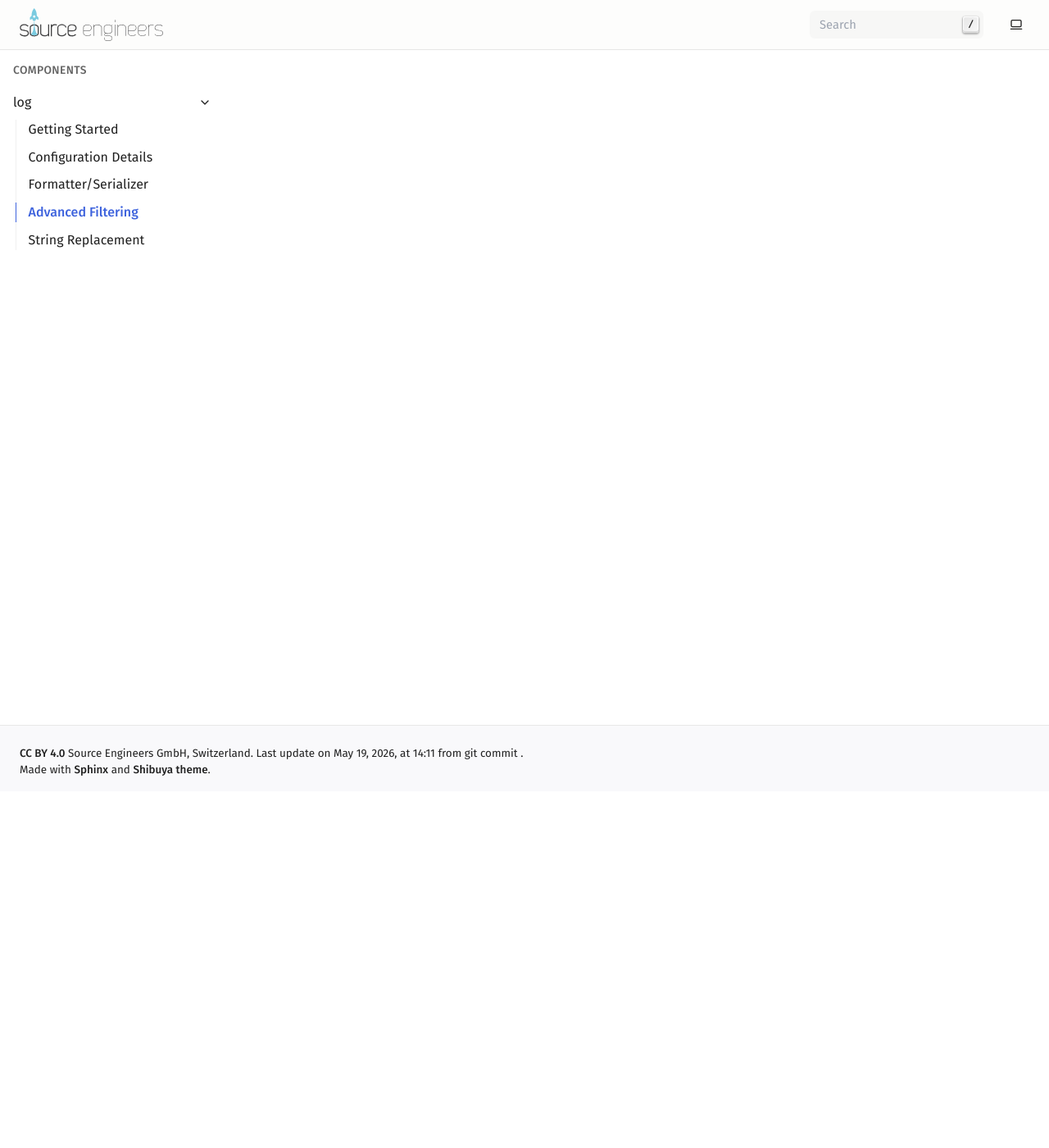
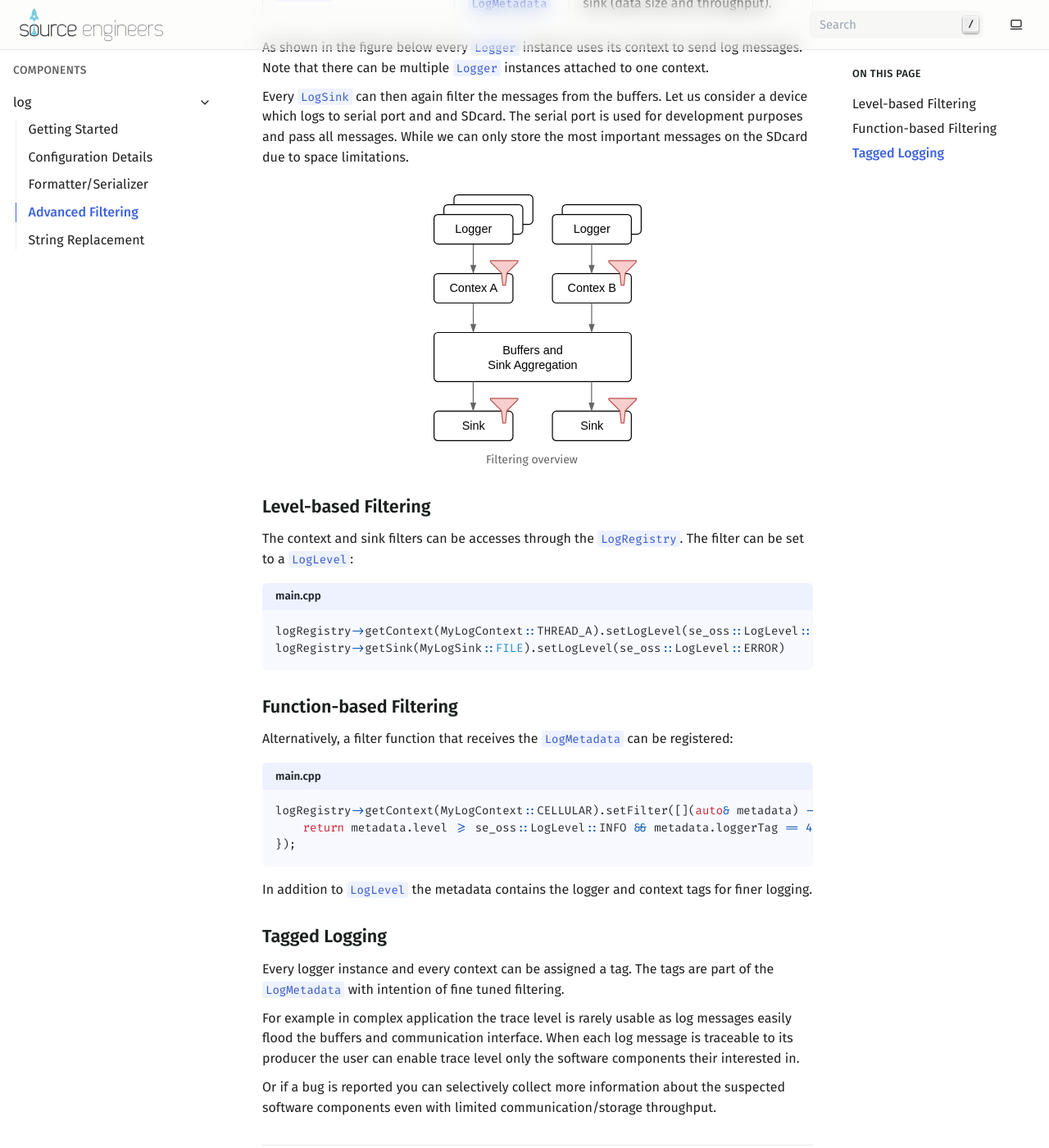
Before and after one commit to sourceengineers/se-oss, a Sphinx documentation site: the page built from doc/log/filtering.rst, in a window 1280 px wide and 1400 px high, scrolled down 436 px. Shown: the whole window at 82% size. Built offline with Sphinx 7.4.7, drawn with Linux system fonts in a browser that asks for light colours; the version number could not be read and is left out; some of the changed text lies outside the part shown.

Commit message:
docs(log): document log filtering

```diff
--- a/doc/log/filtering.rst
+++ b/doc/log/filtering.rst
@@ -1,5 +1,74 @@
 Advanced Filtering
 ==================
 
+There are 3 settings in the log library where filtering applies:
+
+.. list-table::
+   :header-rows: 1
+   :widths: 15 15 40
+
+   * - Setting
+     - Filtering
+     - Reason
+   * - ``log_conf::MAX_LOG_LEVEL`` (Global)
+     - ``LogLevel``
+     - Limit overhead from logging on binary (performance and binary size).
+   * - ``LogContext``
+     - ``LogLevel``, ``LogMetadata``
+     - Limit amount of logs produced into a buffer (buffer overflow and size).
+   * - ``LogSink``
+     - ``LogLevel``, ``LogMetadata``
+     - Limit amount of logs sent into a sink (data size and throughput).
+
+As shown in the figure below every ``Logger`` instance uses its context to send log messages.
+Note that there can be multiple ``Logger`` instances attached to one context.
+
+Every ``LogSink`` can then again filter the messages from the buffers.
+Let us consider a device which logs to serial port and and SDcard.
+The serial port is used for development purposes and pass all messages.
+While we can only store the most important messages on the SDcard due to space limitations.
+
 ..  figure:: res/filter.drawio.svg
     :alt: Log Filter Points
+    :scale: 120%
+    :align: center
+
+    Filtering overview
+
+
+Level-based Filtering
+---------------------
+
+The context and sink filters can be accesses through the ``LogRegistry``.
+The filter can be set to a ``LogLevel``:
+
+.. code-block:: cpp
+    :caption: main.cpp
+
+    logRegistry->getContext(MyLogContext::THREAD_A).setLogLevel(se_oss::LogLevel::INFO);
+    logRegistry->getSink(MyLogSink::FILE).setLogLevel(se_oss::LogLevel::ERROR)
+
+Function-based Filtering
+------------------------
+
+Alternatively, a filter function that receives the ``LogMetadata`` can be registered:
+
+.. code-block:: cpp
+    :caption: main.cpp
+
+    logRegistry->getContext(MyLogContext::CELLULAR).setFilter([](auto& metadata) -> bool {
+        return metadata.level >= se_oss::LogLevel::INFO && metadata.loggerTag == 42U;
+    });
+
+In addition to ``LogLevel`` the metadata contains the logger and context tags for finer logging.
+
+Tagged Logging
+--------------
+
+Every logger instance and every context can be assigned a tag.
+The tags are part of the ``LogMetadata`` with intention of fine tuned filtering.
+
+For example in complex application the trace level is rarely usable as log messages easily flood the buffers and communication interface.
+When each log message is traceable to its producer the user can enable trace level only the software components their interested in.
+
+Or if a bug is reported you can selectively collect more information about the suspected software components even with limited communication/storage throughput.
--- a/doc/log/index.rst
+++ b/doc/log/index.rst
@@ -9,10 +9,8 @@ Features:
     * simple printf-style
     * compact binary format
 
- todo: ...
-
-
-
+* Supports log tags for fine tuned filtering
+* Highly configurable so it can grow with your product
 
 
 
```
Also changed, not shown: doc/log/getting-started.rst (+8 -2 lines), doc/log/res/filter.drawio.svg, doc/log/res/se-log.png, 1 other file.
